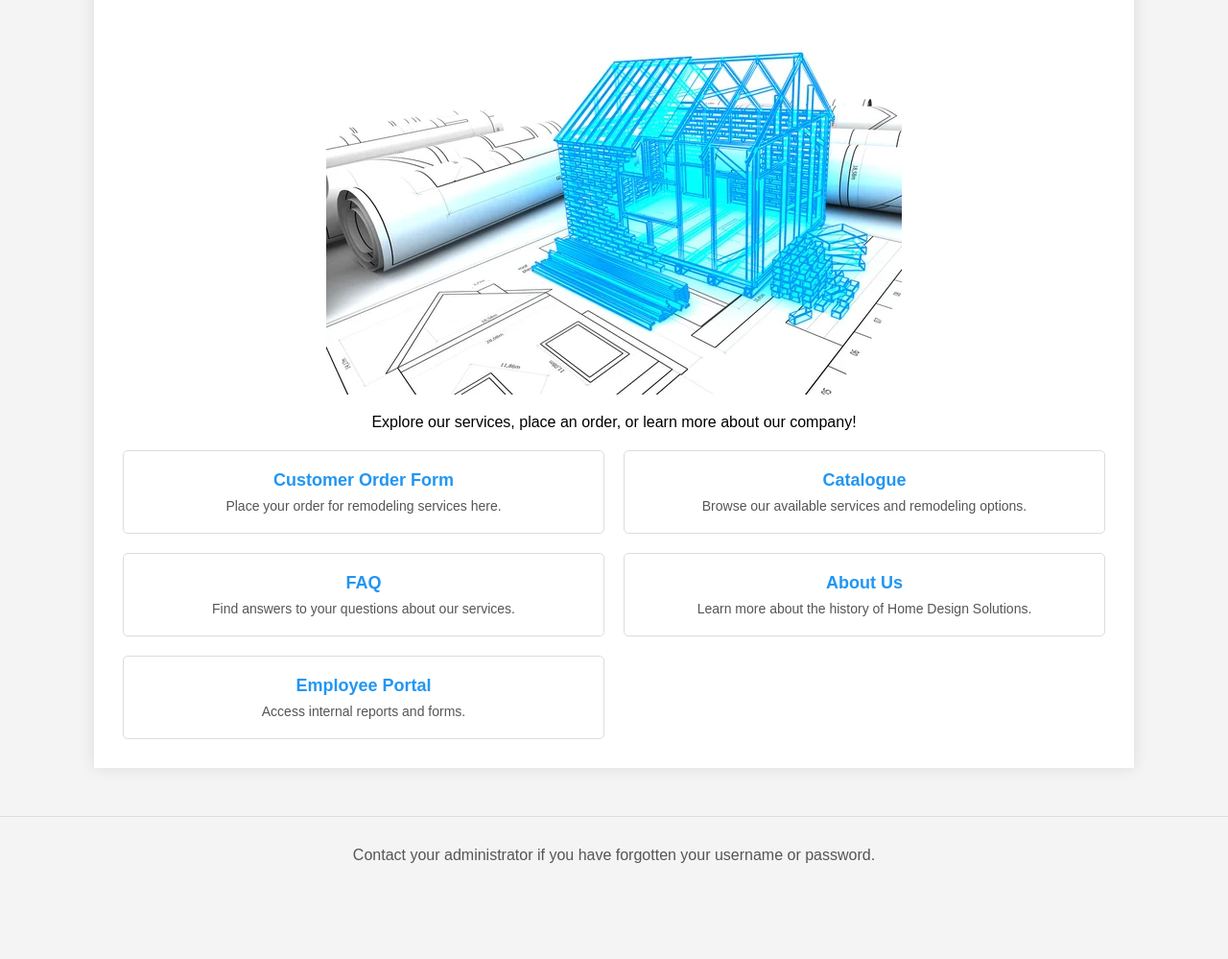
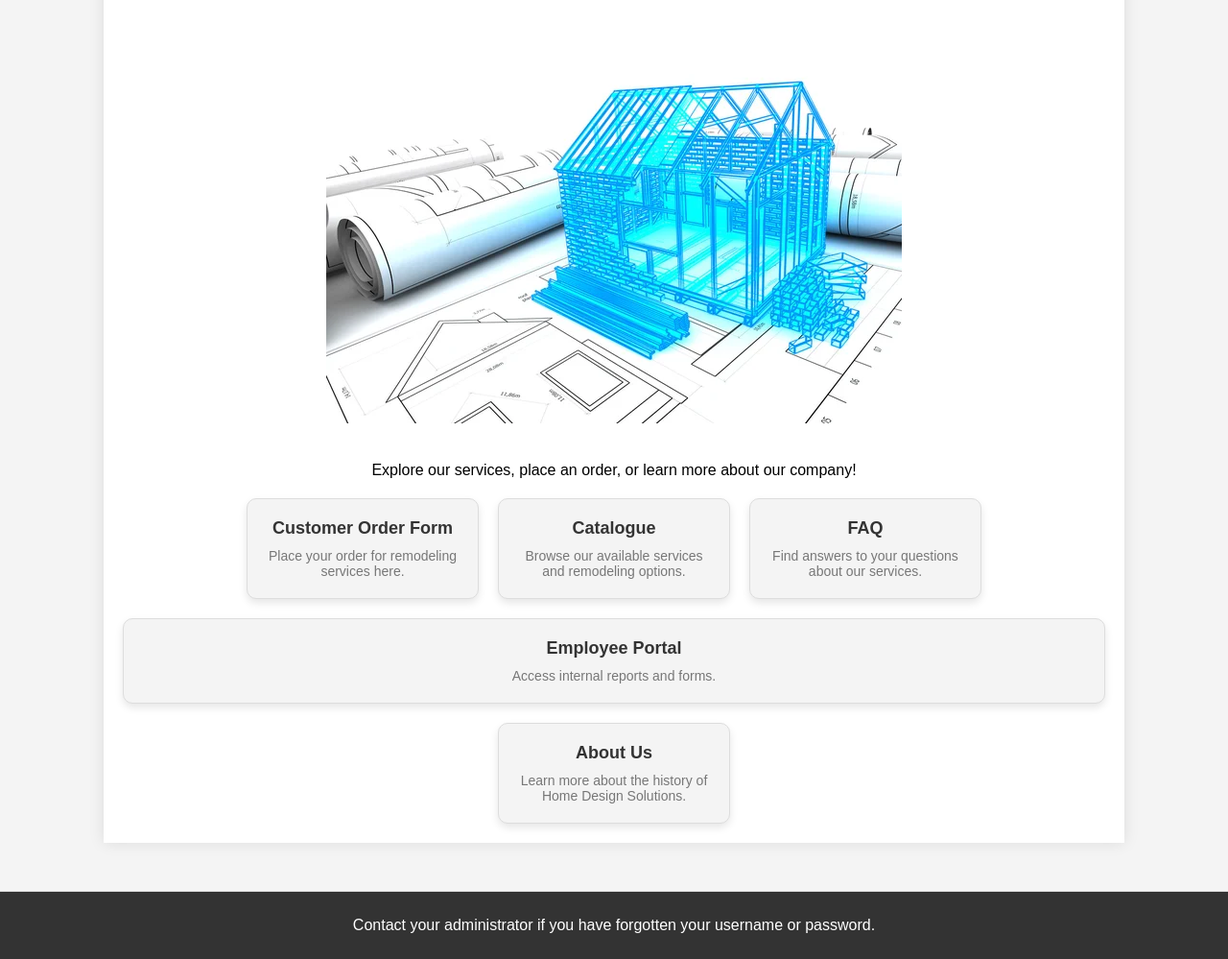
Before and after one commit to s-iddharth-a/HDS, a plain HTML site: page index.html in a window 1280 px wide. Shown: the part 284-1283 px from the top of the page at 96% size. Before the commit the page ends 1215 px from the top, so only its background shows below. Drawn offline with Linux system fonts and the light colour scheme.

Commit message:
Update index.html

```diff
--- a/index.html
+++ b/index.html
@@ -5,8 +5,91 @@
     <meta name="viewport" content="width=device-width, initial-scale=1.0">
     <title>Home Design Solutions - Home</title>
     <link rel="stylesheet" href="css/styles.css">
+    <style>
+        body {
+            font-family: Arial, sans-serif;
+            margin: 0;
+            padding: 0;
+            box-sizing: border-box;
+        }
+
+        header {
+            background-color: #333;
+            color: white;
+            padding: 20px;
+            text-align: center;
+            font-size: 24px;
+        }
+
+        .home-container {
+            text-align: center;
+            padding: 20px;
+        }
+
+        .home-container img {
+            max-width: 100%;
+            height: auto;
+            margin: 20px 0;
+        }
+
+        .home-links {
+            display: flex;
+            flex-wrap: wrap;
+            justify-content: center;
+            gap: 20px; /* Creates space between the link items */
+            margin-top: 20px;
+        }
+
+        .home-link-item {
+            background-color: #f4f4f4;
+            padding: 20px;
+            border-radius: 10px;
+            width: 200px;
+            text-align: center;
+            box-shadow: 0 4px 8px rgba(0, 0, 0, 0.1);
+        }
+
+        .home-link-item a {
+            display: block;
+            font-size: 18px;
+            font-weight: bold;
+            margin-bottom: 10px;
+            text-decoration: none;
+            color: #333;
+        }
+
+        .home-link-item p {
+            font-size: 14px;
+            color: #777;
+        }
+
+        /* Make the Employee Portal link center-bottom */
+        .home-link-item.employee-portal {
+            width: 100%;  /* Make it span across the width */
+            text-align: center; /* Center the content inside */
+            order: 2;  /* Ensures it goes between FAQ and About Us */
+        }
+
+        /* Make sure FAQ and About Us have specific positioning */
+        .home-link-item.faq {
+            order: 1;  /* Ensures FAQ stays on top */
+        }
+
+        .home-link-item.about {
+            order: 3;  /* Ensures About Us stays below FAQ */
+        }
+
+        footer {
+            background-color: #333;
+            color: white;
+            padding: 10px;
+            text-align: center;
+            margin-top: 40px;
+        }
+    </style>
 </head>
 <body>
+
     <header>
         <h1>Home Design Solutions</h1>
     </header>
@@ -20,27 +103,27 @@
         <p>Explore our services, place an order, or learn more about our company!</p>
 
         <div class="home-links">
-            <div class="home-link-item">
+            <div class="home-link-item customer-order">
                 <a href="customer-order.html">Customer Order Form</a>
                 <p>Place your order for remodeling services here.</p>
             </div>
 
-            <div class="home-link-item">
+            <div class="home-link-item catalogue">
                 <a href="catalogue.html">Catalogue</a>
                 <p>Browse our available services and remodeling options.</p>
             </div>
 
-            <div class="home-link-item">
+            <div class="home-link-item faq">
                 <a href="faq.html">FAQ</a>
                 <p>Find answers to your questions about our services.</p>
             </div>
 
-            <div class="home-link-item">
+            <div class="home-link-item about">
                 <a href="about.html">About Us</a>
                 <p>Learn more about the history of Home Design Solutions.</p>
             </div>
 
-            <div class="home-link-item">
+            <div class="home-link-item employee-portal">
                 <a href="employee-login.html">Employee Portal</a>
                 <p>Access internal reports and forms.</p>
             </div>
@@ -51,5 +134,6 @@
     <footer>
         <p>Contact your administrator if you have forgotten your username or password.</p>
     </footer>
+
 </body>
 </html>
```
